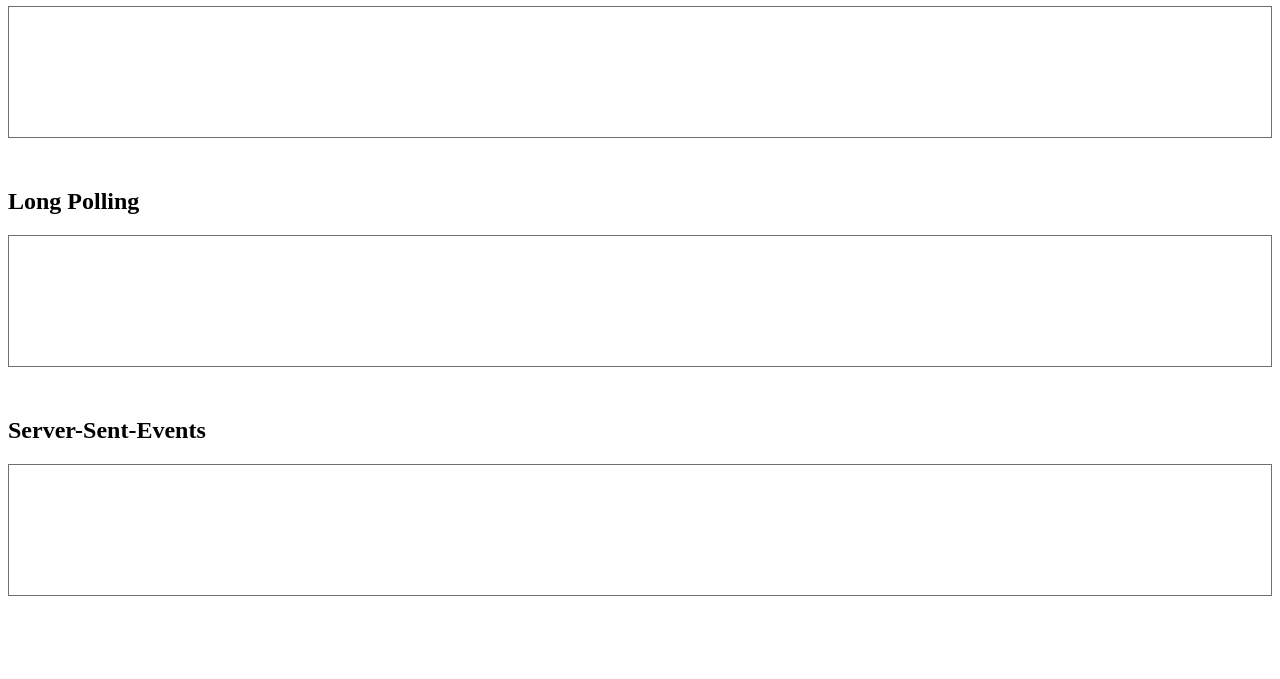
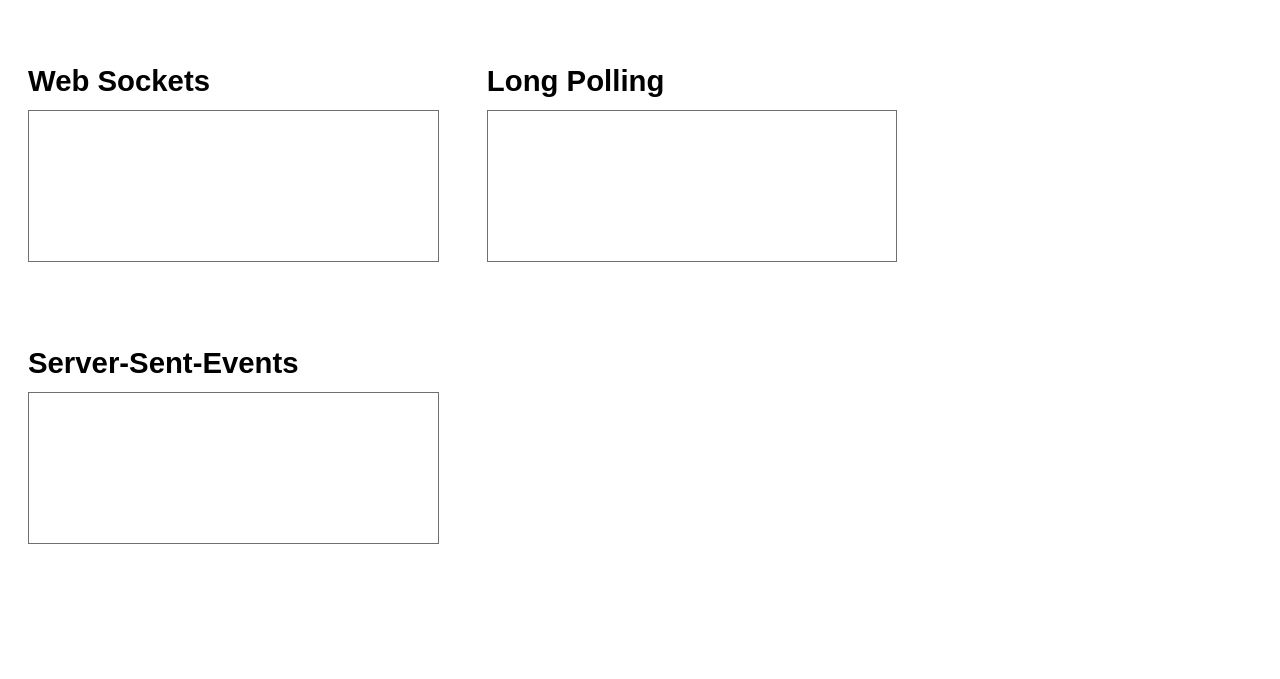
Before and after one commit to pilif/server-side-events, a website: page frontend/htdocs/index.html in a window 1280 px wide. Shown: the part 121-800 px from the top of the page. Drawn offline with Linux system fonts and the light colour scheme; no server answers.

Commit message:
better* presentation of the demo
bigger font, floating the samples

```diff
--- a/frontend/htdocs/index.html
+++ b/frontend/htdocs/index.html
@@ -9,18 +9,34 @@
   -->
   <script src="/jquery.min.js"></script>
   <style type="text/css">
+    body {
+        font-family: Helvetiva, Arial, sans-serif;
+        font-size: 22pt;
+    }
+    div {
+        display: inline-block;
+        width: 14em;
+        padding: 15px 20px 15px 20px;
+    }
+    div h2 {
+        font-size: 1em;
+        margin-bottom: 12px;
+    }
 
     ul {
+        margin-top: 12px;
         border: 1px solid #6f6f6f;
-        height: 100px;
+        height: 150px;
         overflow: auto;
-        padding: 15px 40px 15px 40px;
         list-style-type: none;
-        margin-bottom: 50px;
+        padding: 0;
+    }
+    ul li {
+        line-height: 1.3em;
     }
     ul li:before {
         display: inline-block;
-        width: 2em;
+        width: 1.6em;
         text-align: center;
         content: "🐄";
     }
@@ -29,17 +45,23 @@
 <body>
 <h1>Event Handling</h1>
 
+<div>
     <h2>Web Sockets</h2>
     <ul id="websockets">
     </ul>
+</div>
 
+<div>
     <h2>Long Polling</h2>
     <ul id="long-polling">
     </ul>
+</div>
 
+<div>
     <h2>Server-Sent-Events</h2>
     <ul id="eventsource">
     </ul>
+</div>
 
 <script src="/underscore-min.js"></script>
 <script src="/web-sockets.js"></script>
```
Lines whose indentation alone changed are shown as unchanged.
